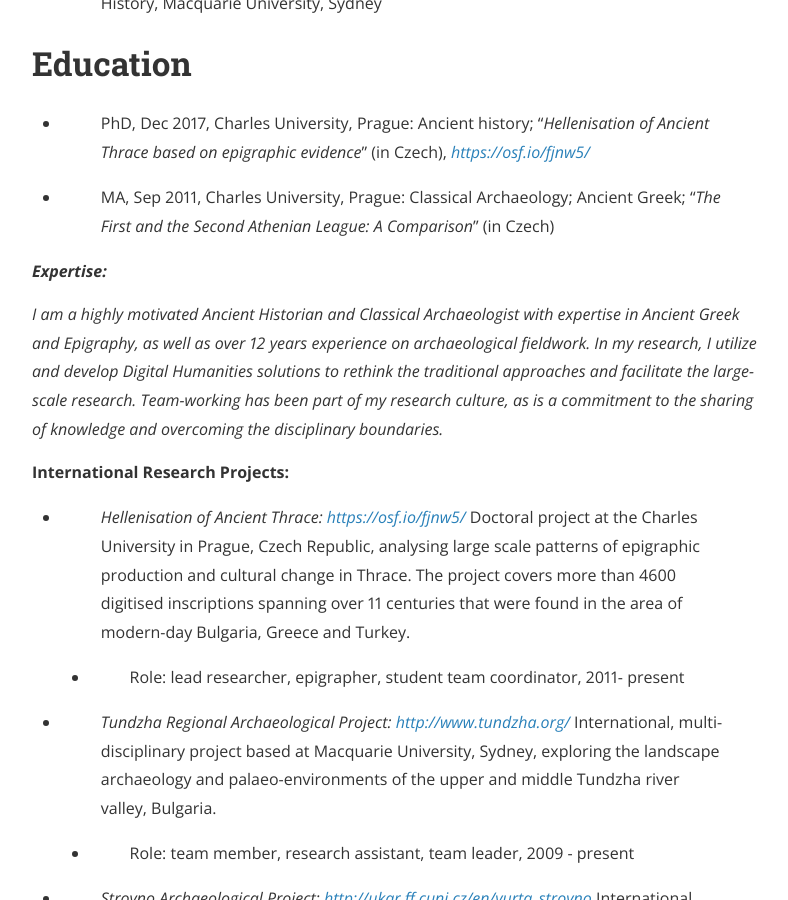
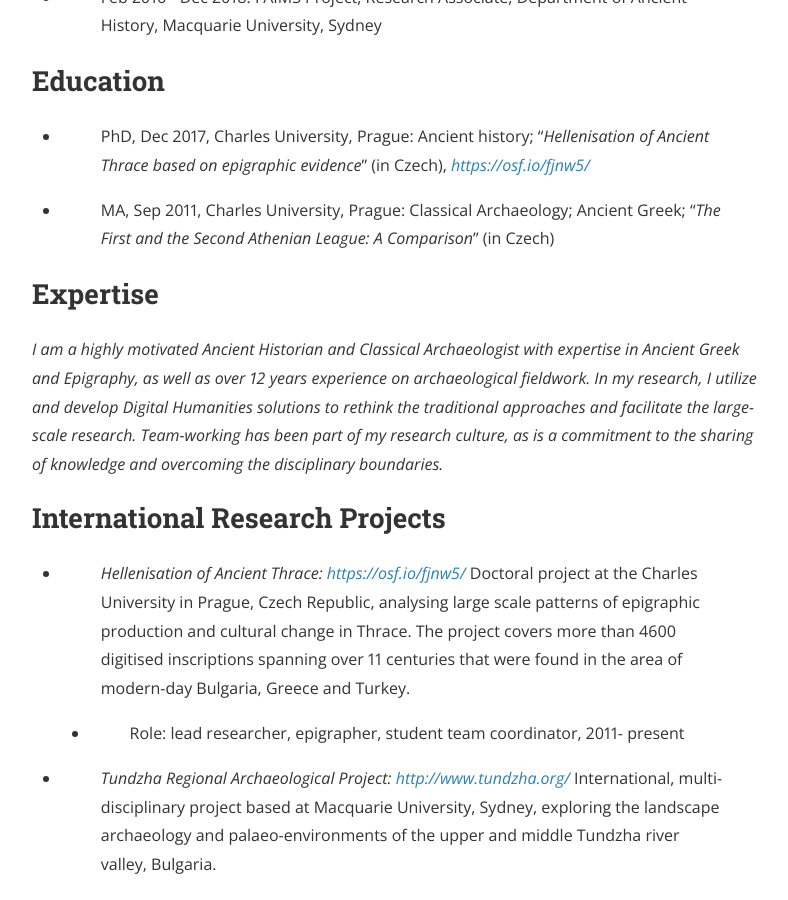
Before and after one commit to petrifiedvoices/petrifiedvoices.github.io, a Jekyll site: the page built from CV.html, in a window 1280 px wide and 900 px high, scrolled down 765 px. Shown: the whole window, without its empty margins (240-1028 px from the left). Built offline with Jekyll 4.4.1, drawn with Linux system fonts in a browser that asks for light colours; nearby versions of some CDN libraries.

```diff
--- a/CV.html
+++ b/CV.html
@@ -4,10 +4,10 @@ title: Curriculum Vitae
 permalink: /CV/
 ---
 
+<h1 id="headings">Petra Janouchová, PhD</h1>
 
+<p><img src="assets/epigrapher.jpg" width="137" height="118" /></p>
 
-<p><strong>Petra Janouchová, PhD</strong></p>
-<p><img src="media/image1.jpg" width="137" height="118" /></p>
 <p>ORCID: <a href="http://orcid.org/0000-0002-6349-0540"><em>0000-0002-6349-0540</em></a></p>
 <p>Open Science Framework: <a href="https://osf.io/fjnw5/"><em>https://osf.io/fjnw5/</em></a></p>
 <p>GitHub: <a href="https://github.com/petrajanouchova"><em>https://github.com/petrajanouchova</em></a></p>
@@ -15,7 +15,7 @@ permalink: /CV/
 <p>Cell-phone (CZ): (+420)777653200</p>
 <p>Skype: ja.pettulda</p>
 
-<h1 id="headings">Academic Posts</h1>
+<h2 id="headings">Academic Posts</h2>
 
 <ul>
 <li><blockquote>
@@ -23,7 +23,7 @@ permalink: /CV/
 </blockquote></li>
 </ul>
 
-<h1 id="headings">Education</h1>
+<h2 id="headings">Education</h2>
 
 <ul>
 <li><blockquote>
@@ -33,9 +33,13 @@ permalink: /CV/
 <p>MA, Sep 2011, Charles University, Prague: Classical Archaeology; Ancient Greek; “<em>The First and the Second Athenian League: A Comparison</em>” (in Czech)</p>
 </blockquote></li>
 </ul>
-<p><strong><em>Expertise:</em></strong></p>
+
+<h2 id="headings">Expertise</h2>
+
 <p><em>I am a highly motivated Ancient Historian and Classical Archaeologist with expertise in Ancient Greek and Epigraphy, as well as over 12 years experience on archaeological fieldwork. In my research, I utilize and develop Digital Humanities solutions to rethink the traditional approaches and facilitate the large-scale research. Team-working has been part of my research culture, as is a commitment to the sharing of knowledge and overcoming the disciplinary boundaries.</em></p>
-<p><strong>International Research Projects:</strong></p>
+
+<h2 id="headings">International Research Projects</h2>
+
 <ul>
 <li><blockquote>
 <p><em>Hellenisation of Ancient Thrace:</em> <a href="https://osf.io/fjnw5/"><em>https://osf.io/fjnw5/</em></a> Doctoral project at the Charles University in Prague, Czech Republic, analysing large scale patterns of epigraphic production and cultural change in Thrace. The project covers more than 4600 digitised inscriptions spanning over 11 centuries that were found in the area of modern-day Bulgaria, Greece and Turkey.</p>
```
